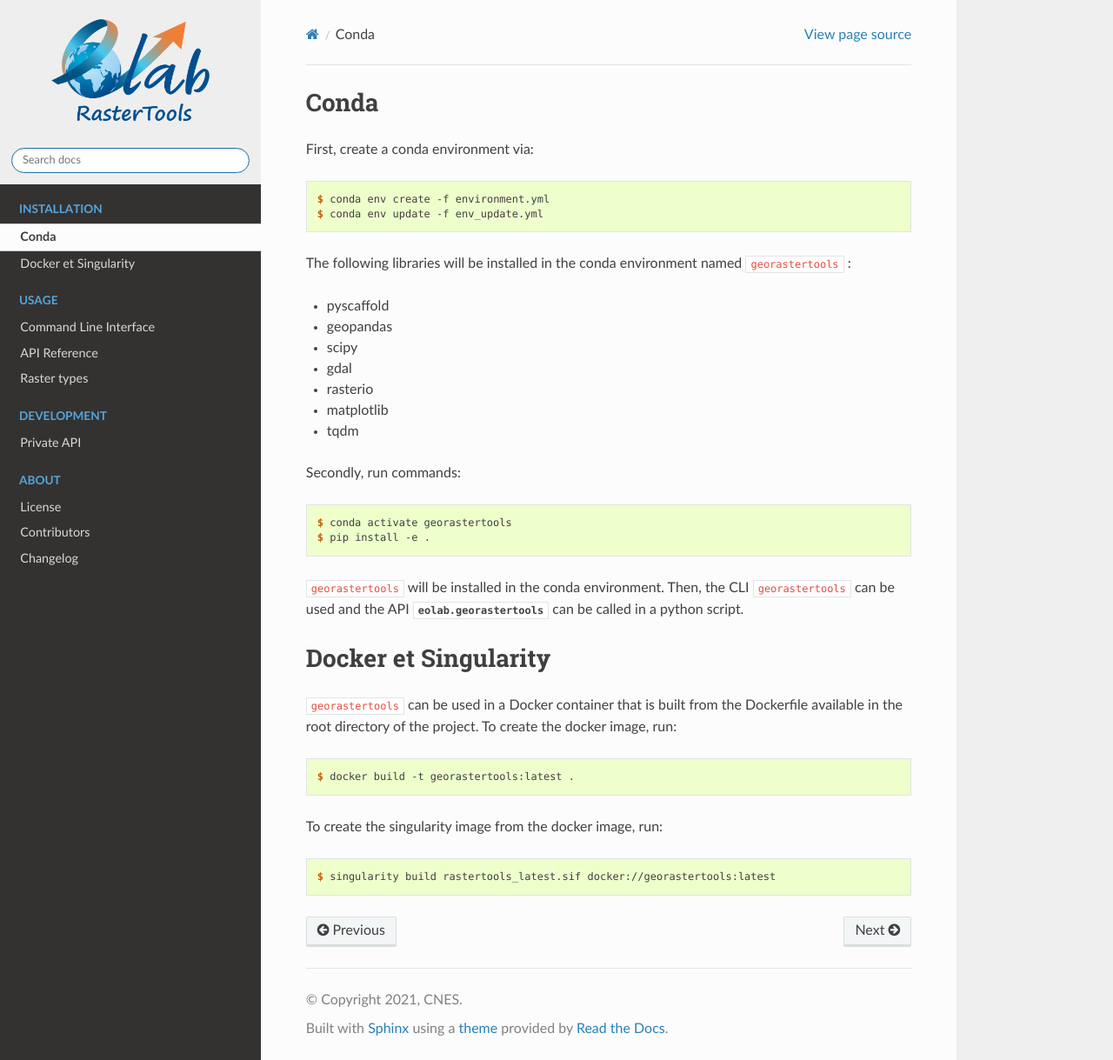
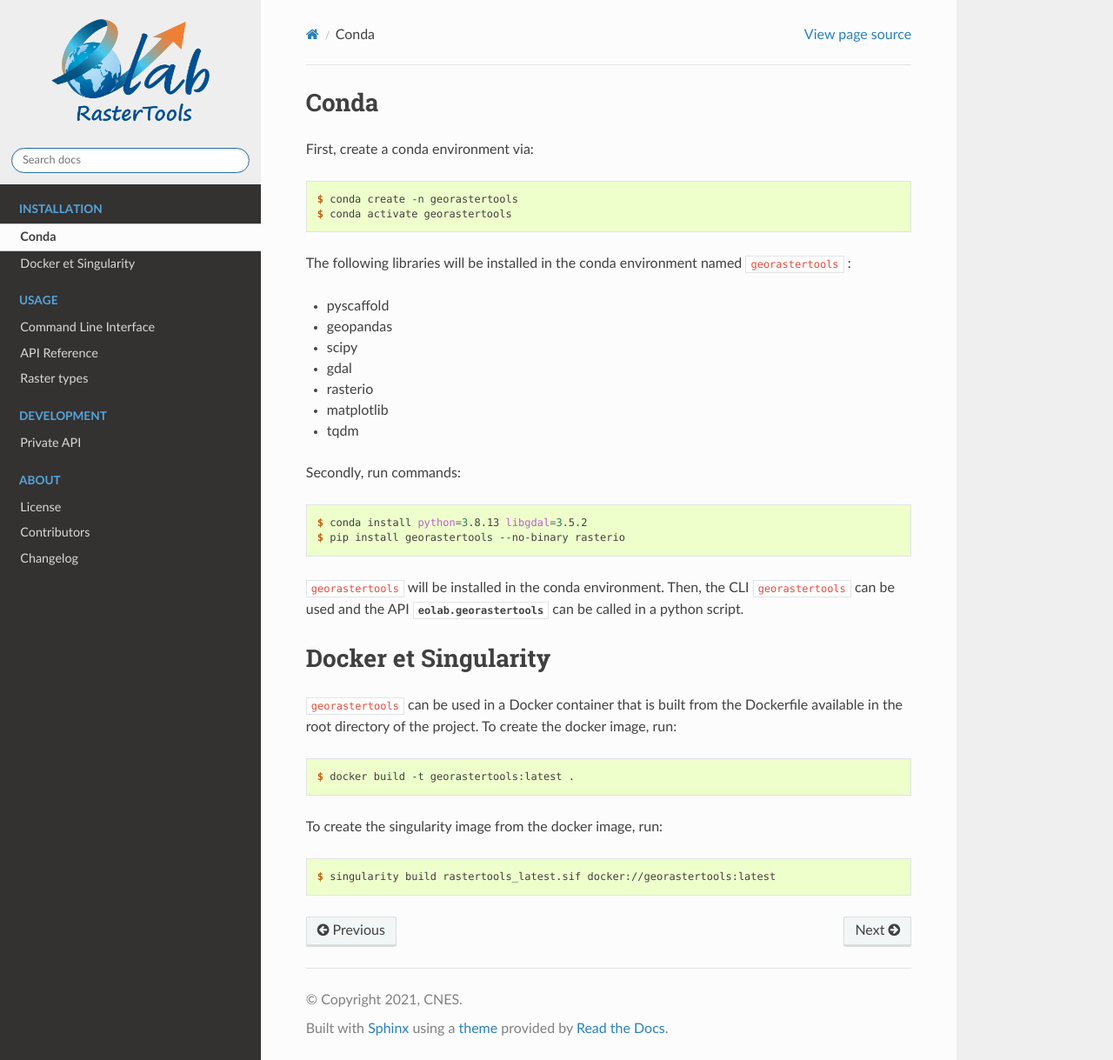
Before and after one commit to CNES/rastertools, a Sphinx documentation site: the page built from docs/install.rst, in a window 1280 px wide and 1219 px high. Shown: the whole window at 87% size. Built offline with Sphinx 7.4.7 and the Read the Docs theme 3.1.0, drawn with Linux system fonts in a browser that asks for light colours; the version number is read from the project's files by our own code.

Commit message:
docs: updated install doc

```diff
--- a/README.rst
+++ b/README.rst
@@ -32,9 +32,9 @@ Create a conda environment by typing the following:
 
 .. code-block:: bash
 
-  conda env create -n rastertools
+  conda env create -n georastertools
   conda activate
-  conda install python=3.8.13 libgdal
+  conda install python=3.8.13 libgdal=3.5.2
   pip install georastertools --no-binary rasterio
 
 For more details, including installation as a Docker or Singularity image, please refer to the documentation. : docs/install.rst
--- a/docs/install.rst
+++ b/docs/install.rst
@@ -5,8 +5,8 @@ First, create a conda environment via:
 
 .. code-block:: console
 
-  $ conda env create -f environment.yml
-  $ conda env update -f env_update.yml
+  $ conda create -n georastertools
+  $ conda activate georastertools
 
 The following libraries will be installed in the conda environment named ``georastertools`` :
 
@@ -22,8 +22,8 @@ Secondly, run commands:
 
 .. code-block:: console
 
-  $ conda activate georastertools
-  $ pip install -e .
+  $ conda install python=3.8.13 libgdal=3.5.2
+  $ pip install georastertools --no-binary rasterio
 
 ``georastertools`` will be installed in the conda environment. Then, the CLI ``georastertools`` can be used and the API :obj:`eolab.georastertools`
 can be called in a python script.
```
